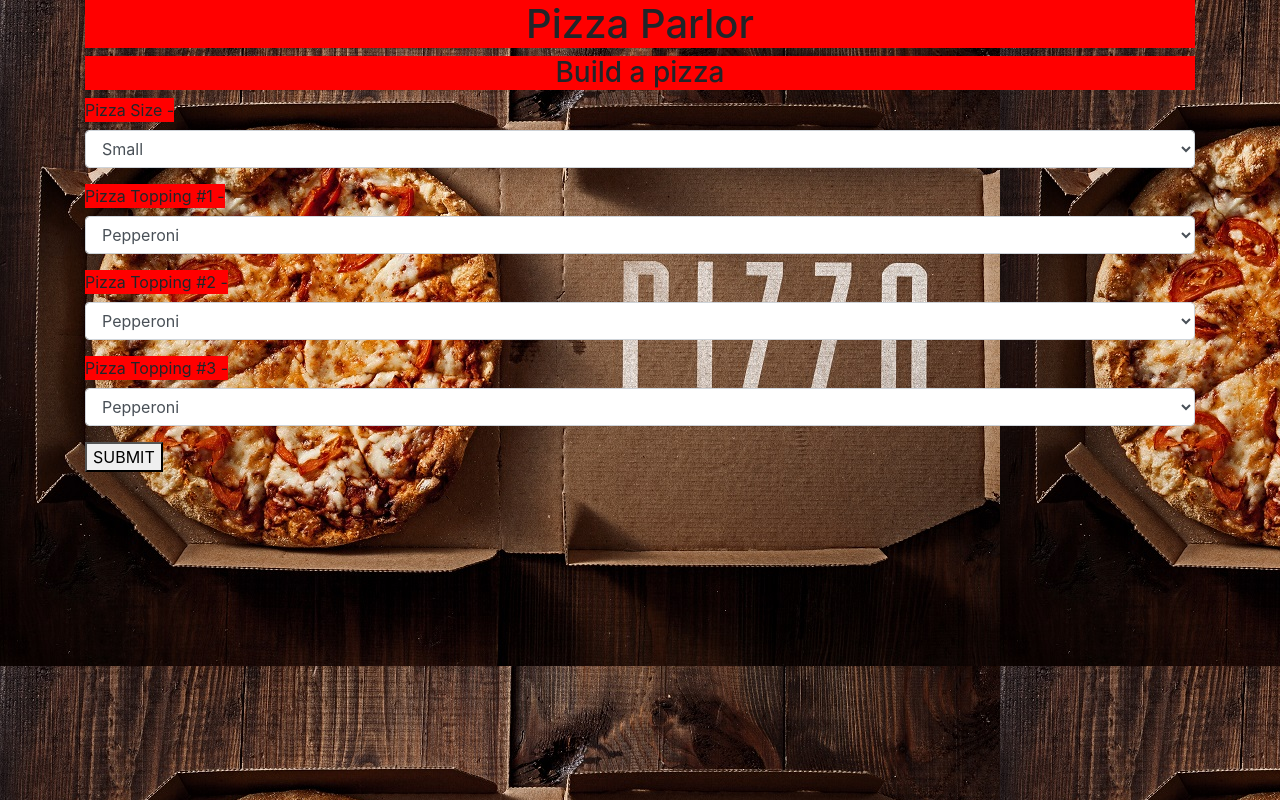
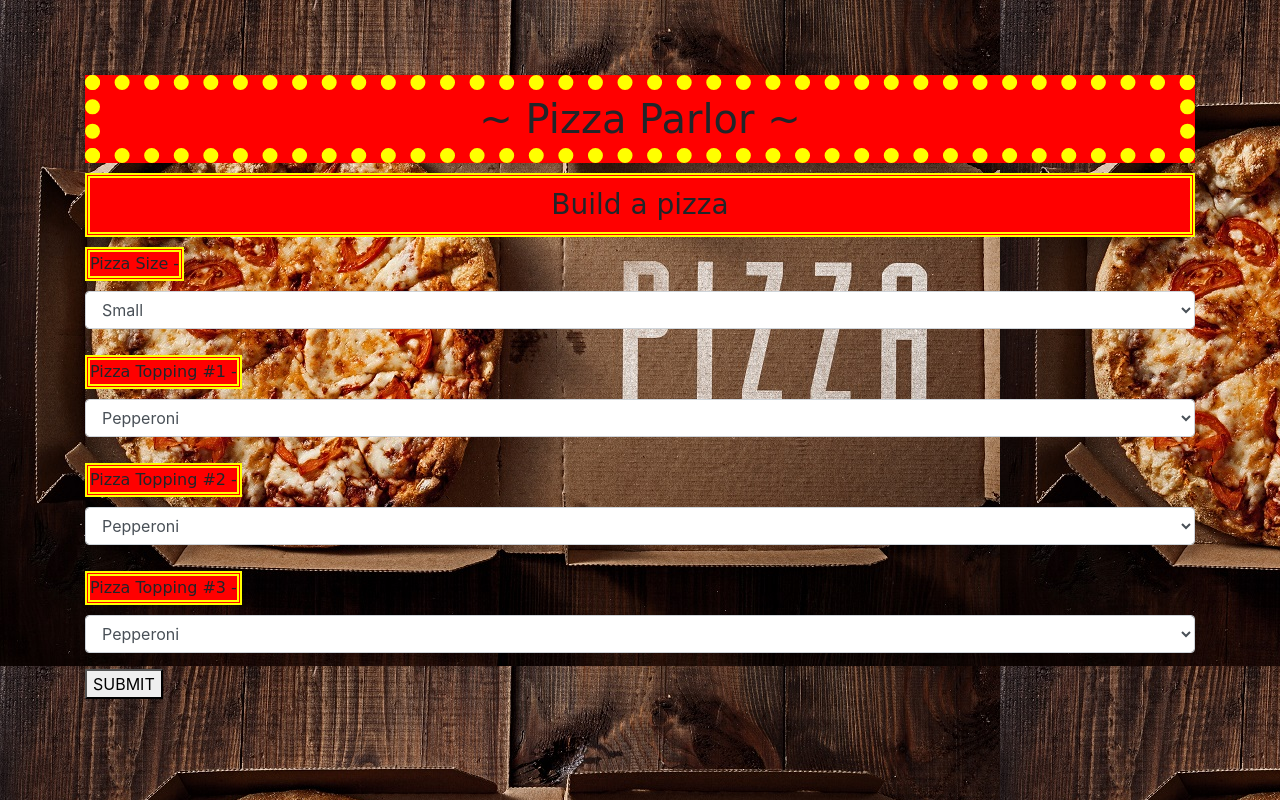
Before and after one commit to drewbuckaroo/pizza-parlor, a plain HTML site: page index.HTML in a window 1280 px wide. Drawn offline with Linux system fonts and the light colour scheme.

Commit message:
add more borders and margins in css.

```diff
--- a/css/styles.css
+++ b/css/styles.css
@@ -1,18 +1,50 @@
 body {
-  background-image: url(/img/PIZZABOX.jpg)
+  background-image: url(/img/PIZZABOX.jpg);
+  margin: auto;
+  margin-top: 75px;
+  margin-bottom: 75px;
+
   }
 
 h1 {
   background-color: red;
-  text-align: center
+  text-align: center;
+  font-family: cursive;
+  box-sizing: border-box;
+  border: 15px dotted yellow;
+  margin: auto;
+  margin-top: 10px;
+  margin-bottom: 10px;
+  padding: 5px;
 }
 
 h3 {
   background-color: red;
-  text-align: center
+  text-align: center;
+  font-family: cursive;
+  box-sizing: border-box;
+  border: 5px double yellow;
+  padding: 10px;
+  margin: auto;
 }
 
 label {
   background-color:red;
-  text-align: center
+  text-align: center;
+  font-family: cursive;
+  box-sizing: border-box;
+  border: 5px double yellow;
+  margin: auto;
+  margin-top: 10px;
+  margin-bottom: 10px;
+
 }
+
+p {
+  background-color: red;
+
+}
+
+button {
+  background-color:
+}
--- a/index.HTML
+++ b/index.HTML
@@ -11,7 +11,7 @@
 </head>
 <body>
   <div class="container">
-    <h1>Pizza Parlor</h1>
+    <h1>~ Pizza Parlor ~</h1>
   </div>
   <div class="container">
     <h3>Build a pizza</h3>
--- a/js/scripts.js
+++ b/js/scripts.js
@@ -55,9 +55,9 @@ $(document).ready(function() {
     const pizzaTopping2 = $("#pizzaTopping2").val();
     const pizzaTopping3 = $("#pizzaTopping3").val();
 
-    let newPizza = Pizza(pizzaSize, pizzaTopping1, pizzaTopping2, pizzaTopping3);
+    let newPizza = new Pizza(pizzaSize, pizzaTopping1, pizzaTopping2, pizzaTopping3);
     $("#result").text(result);
-    $("#result").show(newPizza);
+    $("#result").append(newPizza);
 
   });
 
```
Also changed, not shown: 1 other file.
